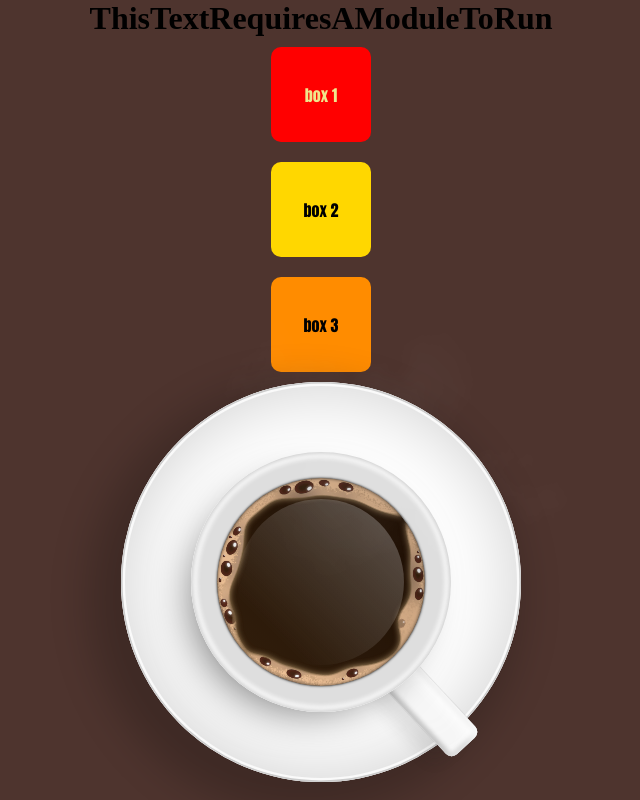
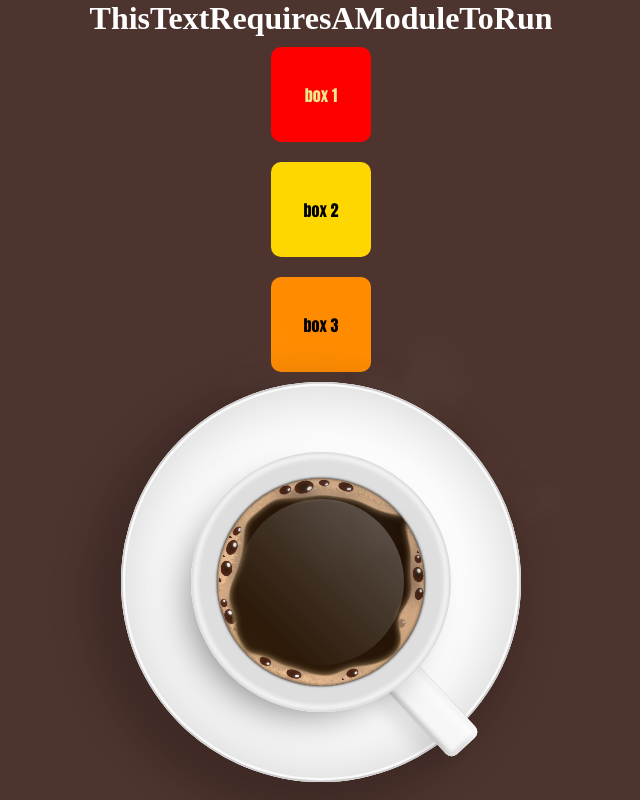
Before and after one commit to tod-easton/webpack1, a website built with webpack: page src/index.html in a window 1280 px wide. Shown: the whole page, without its empty margins (319-959 px from the left). Built offline with nearby package versions, Linux system fonts and the light colour scheme.

Commit message:
Add all files for css to work in the pack

```diff
--- a/package.json
+++ b/package.json
@@ -2,9 +2,9 @@
   "name": "webpack1",
   "version": "1.0.0",
   "description": "",
-  "type": "module",
   "scripts": {
-    "test": "echo \"Error: no test specified\" && exit 1"
+    "test": "echo \"Error: no test specified\" && exit 1",
+    "build": "webpack"
   },
   "repository": {
     "type": "git",
@@ -20,6 +20,8 @@
     "pascal-case": "^3.1.2"
   },
   "devDependencies": {
+    "css-loader": "^5.2.6",
+    "style-loader": "^3.0.0",
     "webpack": "^5.41.1",
     "webpack-cli": "^4.7.2"
   }
--- a/src/css/coffee.css
+++ b/src/css/coffee.css
@@ -1,4 +1,5 @@
-/* Thanks to Vadim Bauer for this amazing pure CSS coffee image !
+/*
+Thanks to Vadim Bauer for this amazing pure CSS coffee image !
 See the source: https://css-art.com/coffee-for-you/
 */
 
--- a/src/css/colors.css
+++ b/src/css/colors.css
@@ -24,3 +24,7 @@
     color: black;
     background-color: darkorange;
 }
+
+h1 {
+    color: white;
+}
--- a/src/index.html
+++ b/src/index.html
@@ -4,9 +4,8 @@
     <meta charset="UTF-8">
     <meta http-equiv="X-UA-Compatible" content="IE=edge">
     <meta name="viewport" content="width=device-width, initial-scale=1.0">
-    <title>webpack1</title>
+    <title>ቡና</title>
     <script src="index.js" defer></script>
-    <script src="message.js" defer></script>
     <link rel="stylesheet" href="css/main.css">
     <link rel="stylesheet" href="css/colors.css">
     <link rel="stylesheet" href="css/old-macintosh.css">
@@ -14,7 +13,7 @@
 </head>
 <body>
     <div class='container'>
-        <h1 id="title"></h1>
+        <h1 id="title">error: no Javascript loaded</h1>
 
         <div class="box red">box 1</div>
         <div class="box gold">box 2</div>
--- a/src/index.js
+++ b/src/index.js
@@ -1,5 +1,9 @@
 import { pascalCase } from "pascal-case";
-import  themessage  from "./message.js";
+import themessage from "./message.js";
+
+import './css/coffee.css';
+import './css/colors.css';
+import './css/main.css';
 
 const title = document.getElementById("title");
 
```
Also changed, not shown: dist/index.html, dist/main.js, 1 other file.
